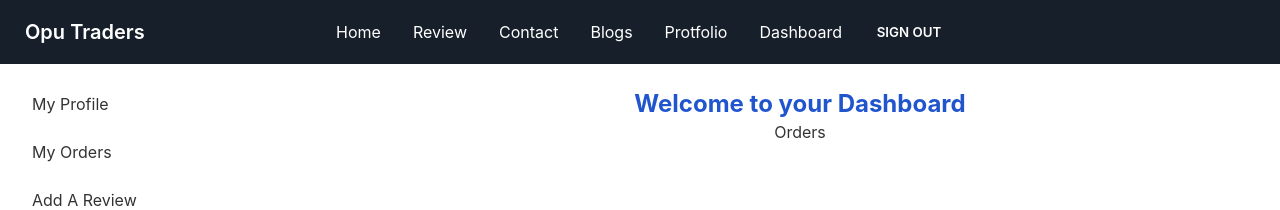
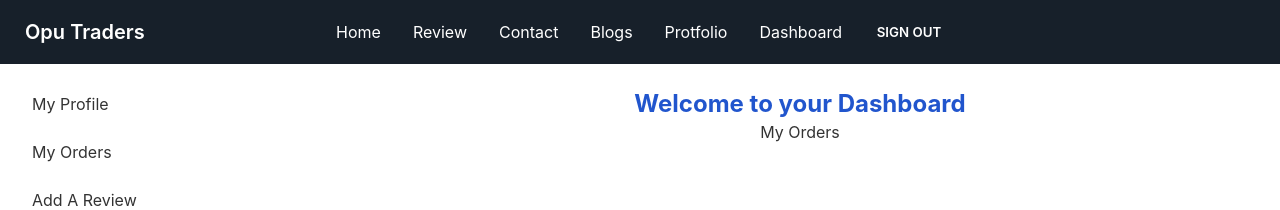
Before and after one commit to kamrul526628/assignment-12-client-site, a React (Create React App) app: page /dashboard/myorder in a window 1280 px wide. Shown: the top 210 px of the page. Built offline with nearby package versions, Linux system fonts and the light colour scheme; no server answers; sample sign-in values are in the browser's storage.

Commit message:
7th commit

```diff
--- a/src/Pages/Dashboard/Myorder.js
+++ b/src/Pages/Dashboard/Myorder.js
@@ -8,7 +8,7 @@ const Myorder = () => {
 
     return (
        <div>
-           <p>Orders</p>
+           <p> My Orders</p>
        </div>
 
     );
```
